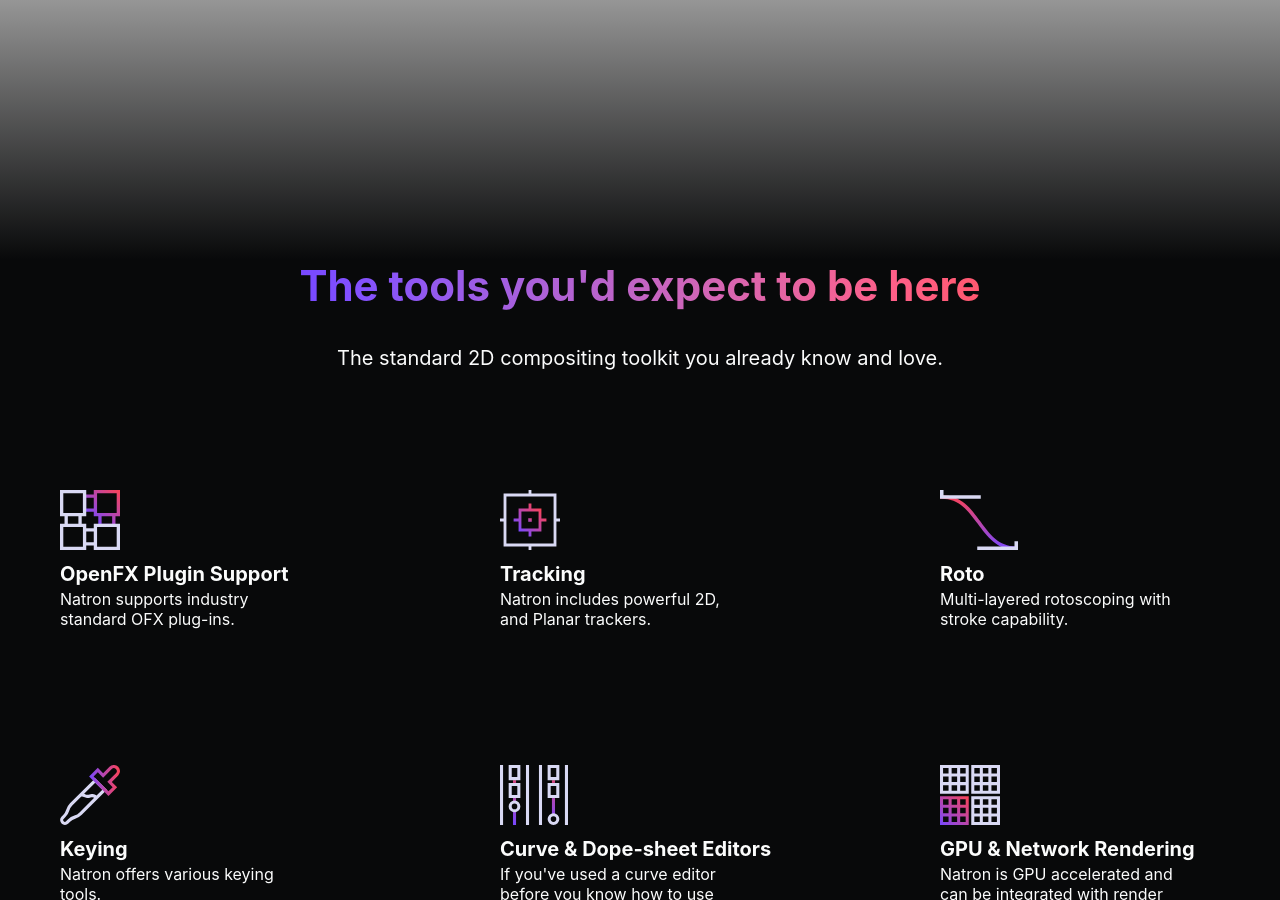
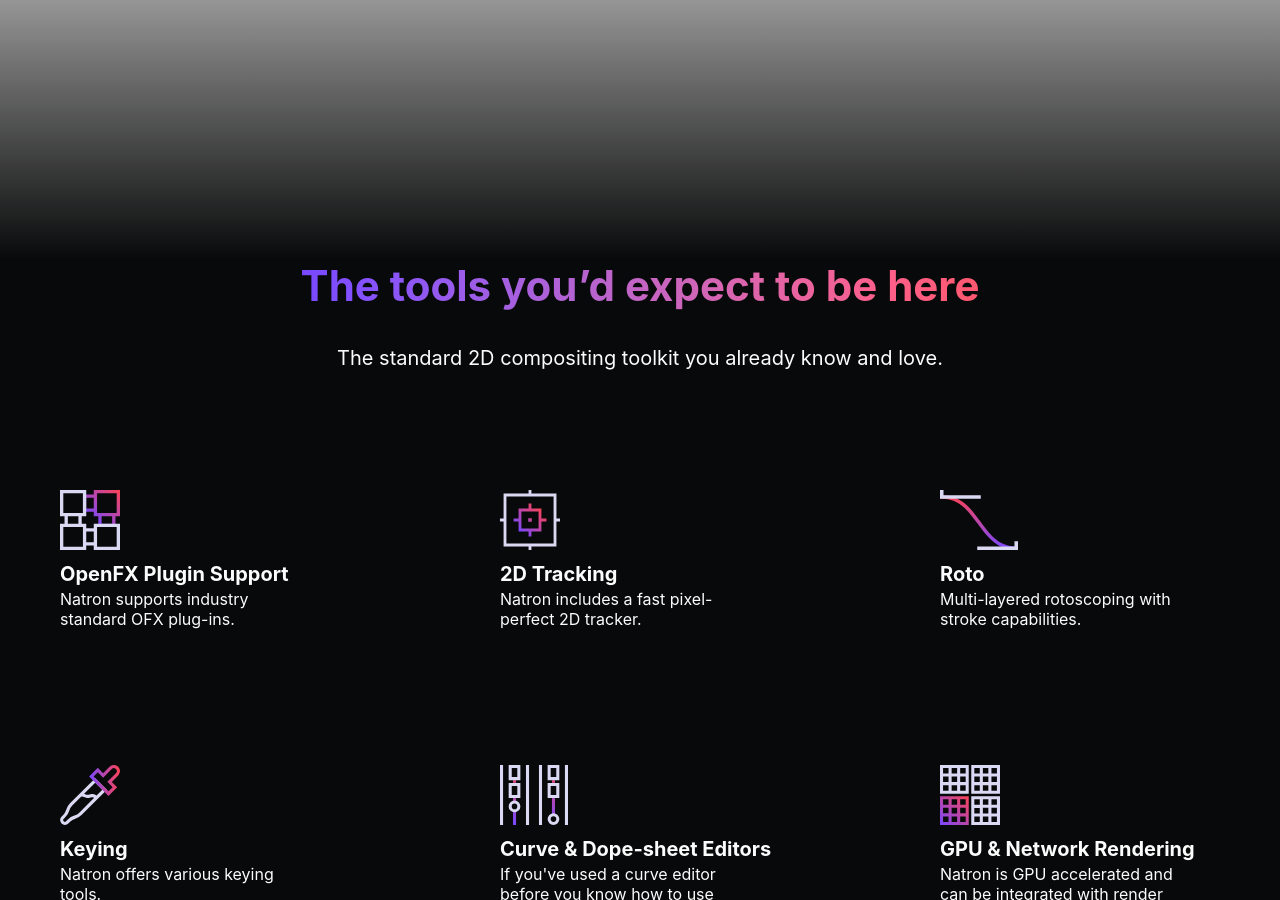
Before and after one commit to NatronGitHub/NatronGitHub.github.io, a Jekyll site: the page built from index.html, in a window 1280 px wide and 900 px high, scrolled down 550 px. Built offline with Jekyll 4.4.1, drawn with Linux system fonts in a browser that asks for light colours.

Commit message:
Text updates & drop shadow

```diff
--- a/index.html
+++ b/index.html
@@ -5,8 +5,8 @@
 <section class="herosection" style="background-image: url(https://via.placeholder.com/1920x1080)">
   <div class="herosection-container">
     <div>
-      <h1 class="h1">Visual Effects Without Limits.</h1>
-      <p class="hero-subheader">Node-based compositing, backed by the freedom of open-source.</p>
+      <h1 class="h1 large-dropshadow-text">Visual Effects Without Limits.</h1>
+      <p class="hero-subheader large-dropshadow-text">Node-based compositing, backed by the freedom of open-source.</p>
       <div>
         <button type="button" name="Download Natron">Download Natron</button>
       </div>
@@ -17,7 +17,7 @@
 <section class="stdsection">
   <div class="section-container">
   <div>
-    <h2 class="h2 center-text">The tools you'd expect to be here</h2>
+    <h2 class="h2 center-text">The tools youʼd expect to be here</h2>
     <p class="p-body center-text">
       The standard 2D compositing toolkit you already know and love.
     </p>
@@ -39,10 +39,10 @@
         <div>
           <img src="{{base}}img/index-feature-cards/tracking.svg">
           <div class="index-features-title">
-            <h4 class="h4">Tracking</h4>
+            <h4 class="h4">2D Tracking</h4>
           </div>
           <p class="p-small">
-            Natron includes powerful 2D, and Planar trackers.
+            Natron includes a fast pixel-perfect 2D tracker.
           </p>
         </div>
       </li>
@@ -53,7 +53,7 @@
             <h4 class="h4">Roto</h4>
           </div>
           <p class="p-small">
-            Multi-layered rotoscoping with stroke capability.
+            Multi-layered rotoscoping with stroke capabilities.
           </p>
         </div>
       </li>
```
